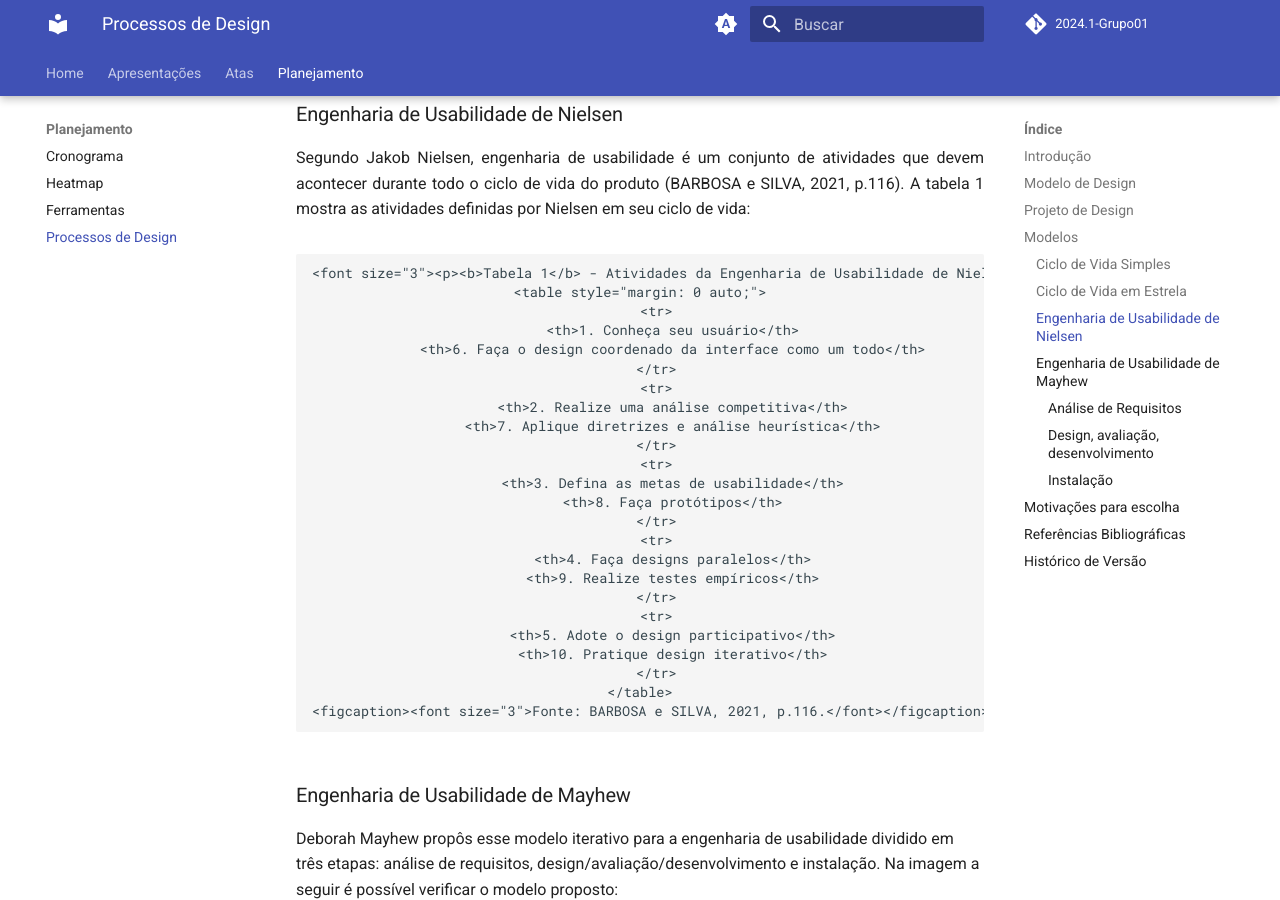
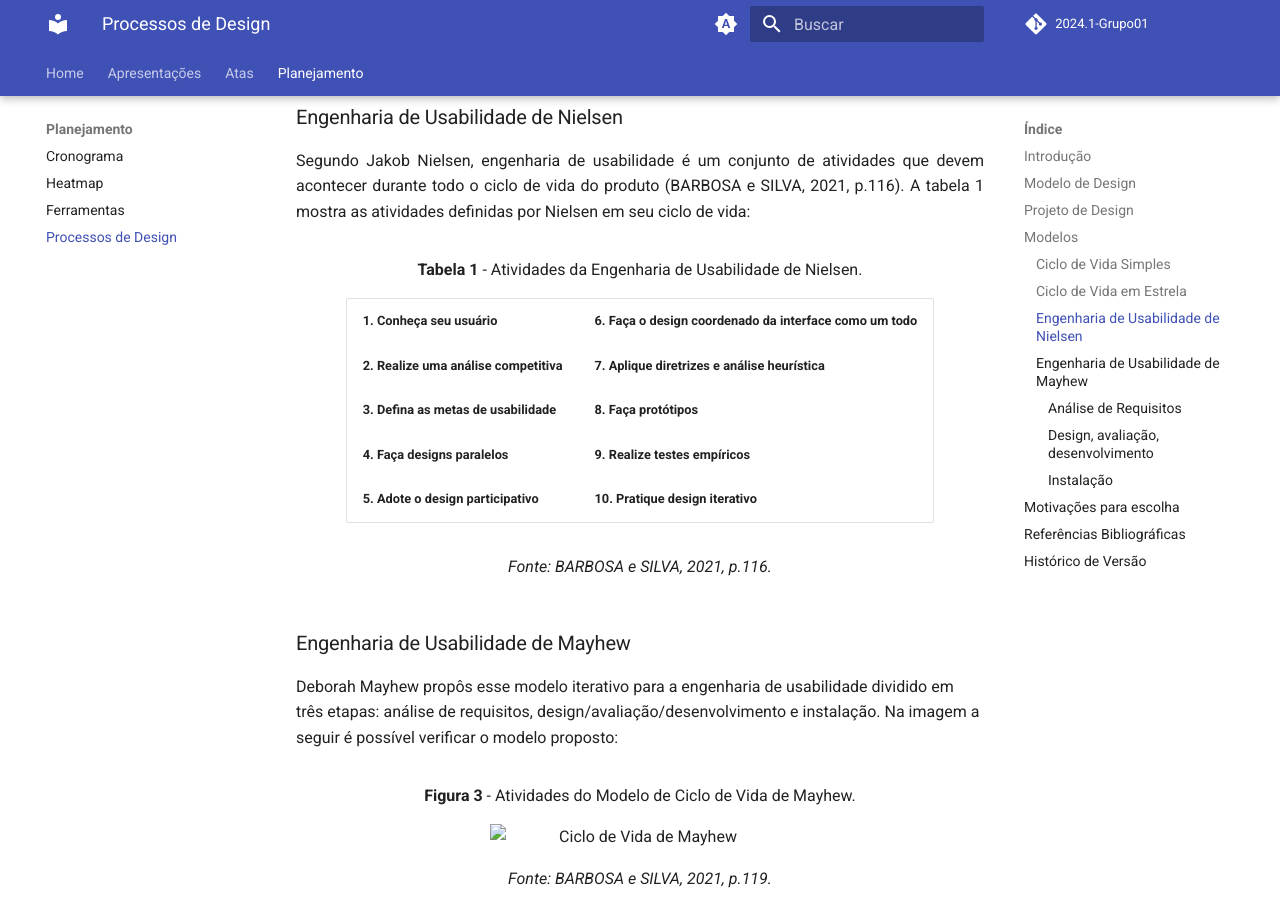
Before and after one commit to LuizGust4vo/2024.1-CD-MOJ-IHC, an MkDocs documentation site: the page built from docs/planejamento/processosDesign.md, in a window 1280 px wide and 900 px high, scrolled down 2237 px. Built offline with MkDocs 1.6.1 and Material for MkDocs 9.7.7, drawn with Linux system fonts in a browser that asks for light colours; comment, search, counter and statistics services are not loaded; the version menu is left out; some of the changed text lies outside the part shown.

Commit message:
Corrigindo Mkdocs

```diff
--- a/docs/planejamento/processosDesign.md
+++ b/docs/planejamento/processosDesign.md
@@ -2,7 +2,7 @@
 
 ## Introdução
 
-<div style="text-align: justify">Antes de adentrarmos no processo de design, é fundamental compreender o que design representa. Segundo Barbosa e Silva (2011, p.93), design é um processo composto por três atividades primordiais: análise da situação atual (identificação de um problema), síntese de uma intervenção e avaliação da nova situação (da intervenção).</div>
+<div style="text-align: justify">Antes de adentrarmos no processo de design, é fundamental compreender o que design representa. Segundo Barbosa e Silva (2021, p.107)<a id="anchor_1" href="REF1"><sup>1<sup></a>, design é um processo composto por três atividades primordiais: análise da situação atual (identificação de um problema), síntese de uma intervenção e avaliação da nova situação (da intervenção).</div>
 
 <br>Os processos de design, portanto, são métodos que permitem a execução dessas atividades de maneira sistemática e iterativa, visando desenvolver soluções que atendam às demanda dos usuários. Dentre as várias técnicas disponíveis, destacam-se quatro principais: ciclo de vida simples, ciclo de vida em estrela, engenharia de usabilidade de Nielsen e engenharia de usabilidade de Mayhew.
 <br>
@@ -25,7 +25,7 @@ Proposto por Preece, Sharp e Rogers. Esse modelo se concentra em quatro atividad
 
 <figure style="text-align: center;">
     <p><b>Figura 1</b> - Atividades do Modelo de Ciclo de Vida Simples.</p>
-    <img src="./assets/cicloVidaSimples.png" alt="Ciclo de Vida Simples" style="width: 50%; display: block; margin: 0 auto;">
+    <img src="./assets/cicloVidaSimples.png" alt="Ciclo de Vida Simples" style="width: 300px;">
     <figcaption>Fonte: BARBOSA e SILVA, 2021, p.115.</figcaption>
 </figure>
 
@@ -37,7 +37,7 @@ Proposto por Preece, Sharp e Rogers. Esse modelo se concentra em quatro atividad
 
 <figure style="text-align: center;">
     <p><b>Figura 2</b> - Atividades do Modelo de Ciclo de Vida em Estrela.</p>
-    <img src="./assets/cicloVidaEstrela.png" alt="Ciclo de Vida em Estrela" style="width: 50%; display: block; margin: 0 auto;">
+    <img src="./assets/cicloVidaEstrela.png" alt="Ciclo de Vida em Estrela" style="width: 300px;">
     <figcaption>Fonte: BARBOSA e SILVA, 2021, p.115.</figcaption>
 </figure>
 
@@ -46,9 +46,9 @@ Proposto por Preece, Sharp e Rogers. Esse modelo se concentra em quatro atividad
 ### Engenharia de Usabilidade de Nielsen
 <p style="text-align: justify;">Segundo Jakob Nielsen, engenharia de usabilidade é um conjunto de atividades que devem acontecer durante todo o ciclo de vida do produto (BARBOSA e SILVA, 2021, p.116). A tabela 1 mostra as atividades definidas por Nielsen em seu ciclo de vida:</p>
 
-<figure markdown style="text-align: center;">
-    <font size="3"><p><b>Tabela 1</b> - Atividades da Engenharia de Usabilidade de Nielsen.</p></font>
-    <table style="margin: 0 auto;">
+<figure style="text-align: center;">
+    <p><b>Tabela 1</b> - Atividades da Engenharia de Usabilidade de Nielsen.</p>
+    <table style="margin: 0 auto; text-align: left;">
         <tr>
             <th>1. Conheça seu usuário</th>
             <th>6. Faça o design coordenado da interface como um todo</th>
@@ -70,7 +70,7 @@ Proposto por Preece, Sharp e Rogers. Esse modelo se concentra em quatro atividad
             <th>10. Pratique design iterativo</th>
         </tr>
     </table>
-    <figcaption><font size="3">Fonte: BARBOSA e SILVA, 2021, p.116.</font></figcaption>
+    <figcaption>Fonte: BARBOSA e SILVA, 2021, p.116.</figcaption>
 </figure>
 
 ### Engenharia de Usabilidade de Mayhew
@@ -79,7 +79,7 @@ Deborah Mayhew propôs esse modelo iterativo para a engenharia de usabilidade di
 
 <figure style="text-align: center;">
     <p><b>Figura 3</b> - Atividades do Modelo de Ciclo de Vida de Mayhew.</p>
-    <img src="./assets/cicloVidaMayhew.png" alt="Ciclo de Vida de Mayhew" style="width: 50%; display: block; margin: 0 auto;">
+    <img src="./assets/cicloVidaMayhew.png" alt="Ciclo de Vida de Mayhew" style="width: 300px;">
     <figcaption>Fonte: BARBOSA e SILVA, 2021, p.119.</figcaption>
 </figure>
 
```
